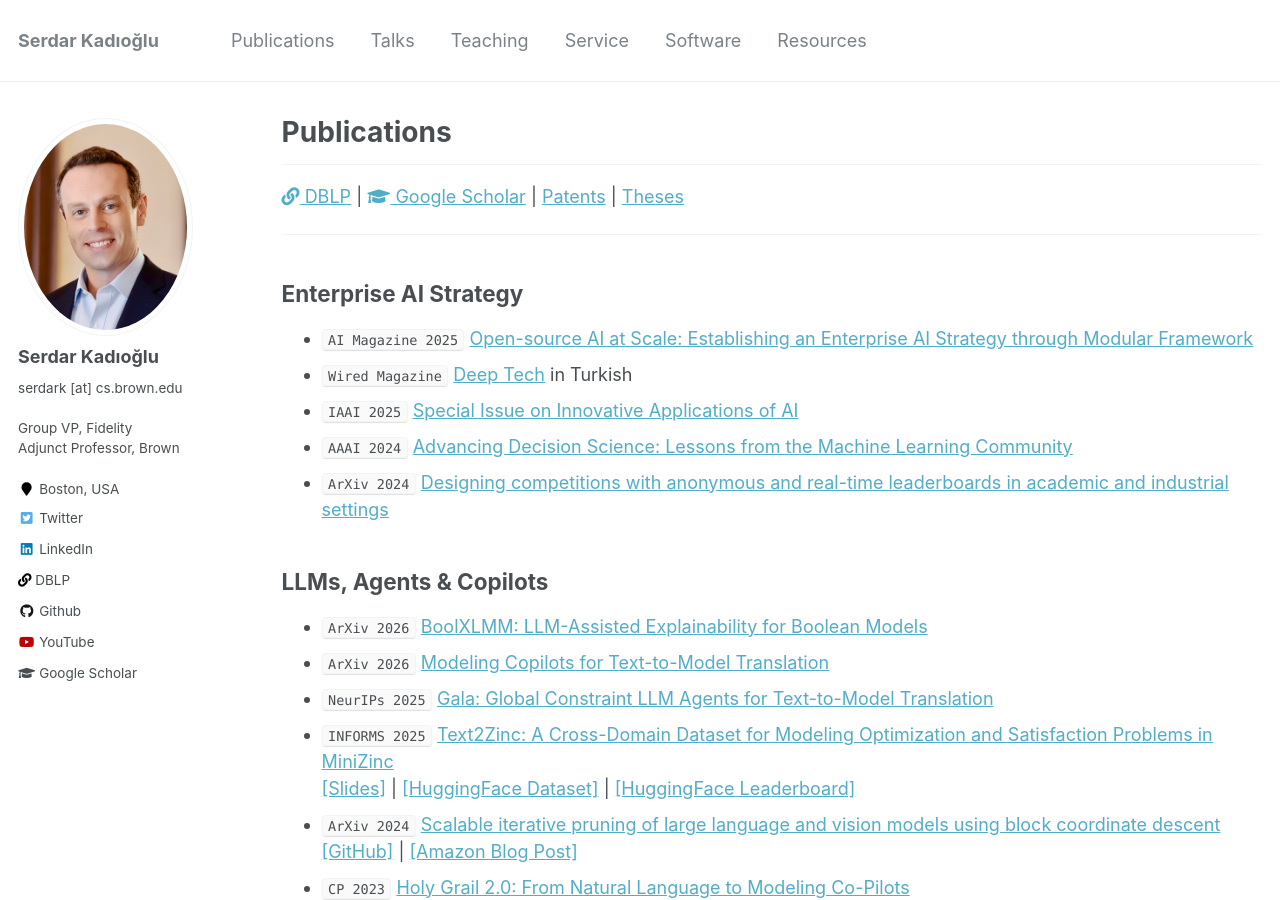
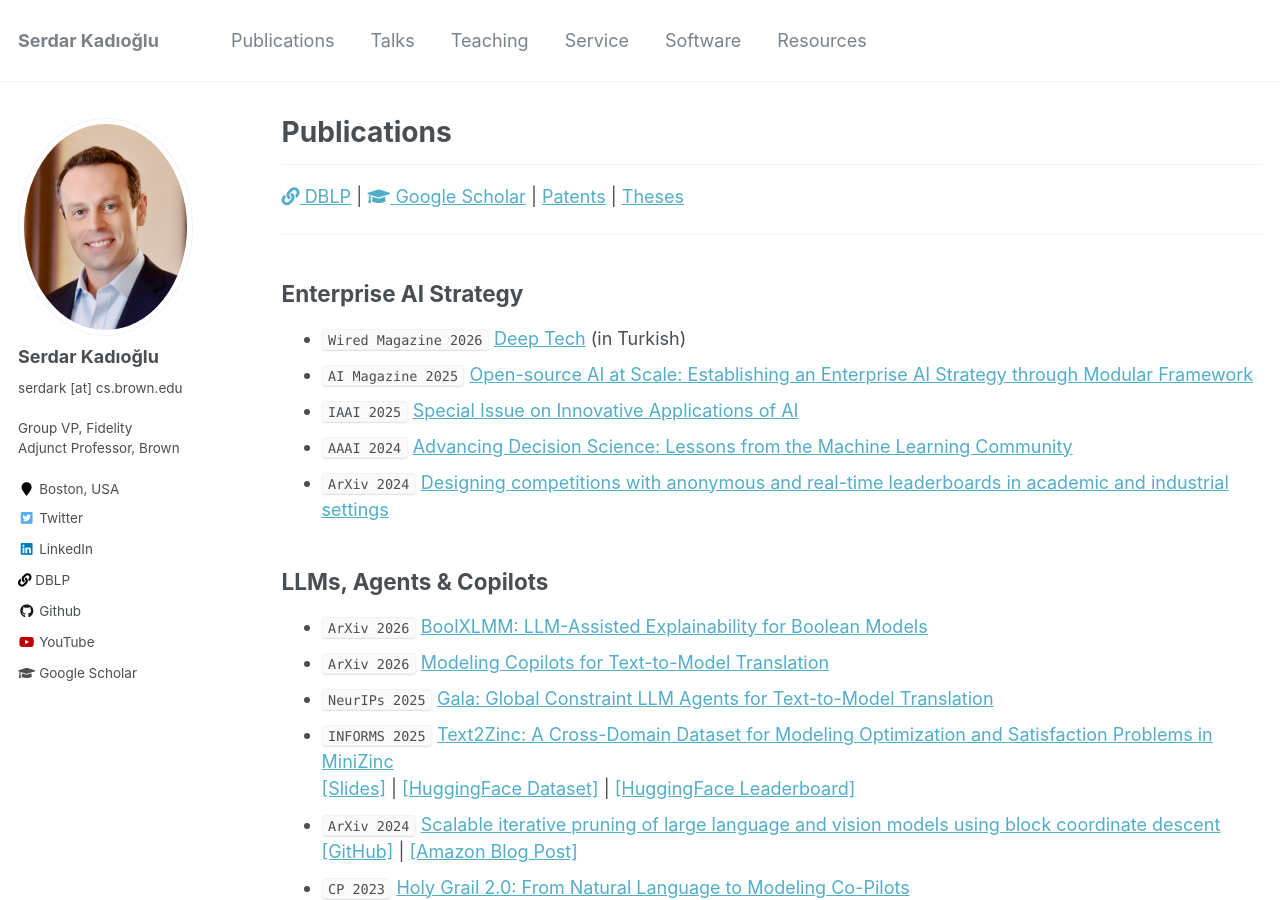
Before and after one commit to skadio/skadio.github.io, a Jekyll site: the page built from _pages/publications.md, in a window 1280 px wide and 900 px high. Built offline with Jekyll 4.4.1, drawn with Linux system fonts in a browser that asks for light colours.

Commit message:
Revise publication list for Enterprise AI Strategy
Updated publication entries with new citations and links.

```diff
--- a/_pages/publications.md
+++ b/_pages/publications.md
@@ -26,8 +26,8 @@ author_profile: true
 
 ---
 ## Enterprise AI Strategy
+* `Wired Magazine 2026` [Deep Tech](https://www.wired.com.tr/deep-tech-nesil-h) (in Turkish)
 * `AI Magazine 2025` [Open-source AI at Scale: Establishing an Enterprise AI Strategy through Modular Framework](https://onlinelibrary.wiley.com/doi/epdf/10.1002/aaai.70032)
-* `Wired Magazine` [Deep Tech](https://www.wired.com.tr/deep-tech-nesil-h) in Turkish
 * `IAAI 2025` [Special Issue on Innovative Applications of AI](https://onlinelibrary.wiley.com/doi/abs/10.1002/aaai.70027)
 * `AAAI 2024` [Advancing Decision Science: Lessons from the Machine Learning Community](https://osullivan.ucc.ie/CPML2025/papers/kadioglu.pdf)
 * `ArXiv 2024` [Designing competitions with anonymous and real-time leaderboards in academic and industrial settings](https://arxiv.org/abs/2402.07936)
```
